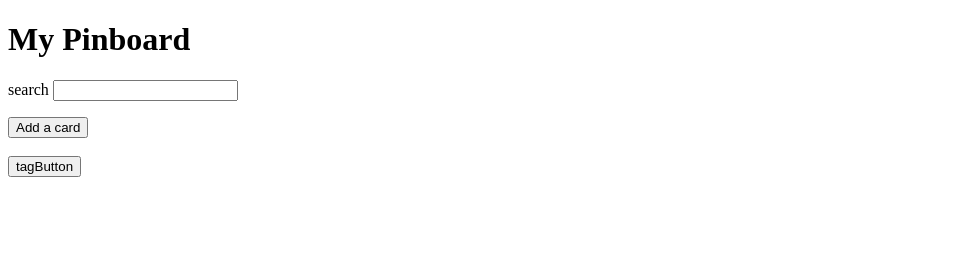
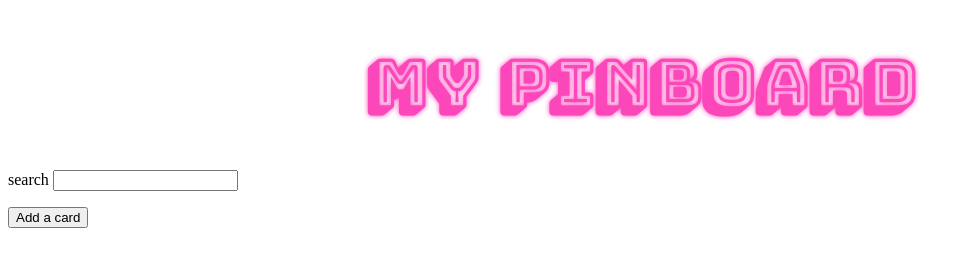
Before and after one commit to Maliceous/Pinboard, a plain HTML site: page index.html in a window 1280 px wide. Shown: the whole page, without its empty margins (0-974 px from the left). Drawn offline with Linux system fonts and the light colour scheme.

Commit message:
Change style of text

```diff
--- a/index.html
+++ b/index.html
@@ -2,15 +2,14 @@
 <html>
 
 <head>
-	<meta charset="utf-8">
-	<meta name="viewport" content="width=device-width">
-	<title>My Mood Board</title>
+  <meta charset="utf-8" />
+  <title>My Moodboard</title>
   <link rel="stylesheet" href="style.css" />
-    <link rel="preconnect" href="https://fonts.gstatic.com" />
-    <link
-      href="https://fonts.googleapis.com/css2?family=Bungee+Shade&family=Montserrat:wght@300&display=swap"
-      rel="stylesheet"
-    />
+  <link rel="preconnect" href="https://fonts.gstatic.com" />
+  <link
+    href="https://fonts.googleapis.com/css2?family=Bungee+Shade&family=Montserrat:wght@300&display=swap"
+    rel="stylesheet"
+  />
 </head>
 
 <body>
@@ -22,13 +21,6 @@
       <p class="searchResult"></p>
       <button class="newCardButton">Add a card</button>
     </div>
-    <div class="cardContainer">
-      <div class="card">
-        <img />
-        <div class="tagContainer">
-          <button class="tagButton">tagButton</button>
-        </div>
-      </div>
-    </div>
+    <div class="cardContainer" id="cardContainer"></div>
   </body>
 </html>
--- a/style.css
+++ b/style.css
@@ -1,3 +1,7 @@
-.center {
+h1 {
+  font-size: 4rem;
   text-align: center;
+  font-family: "Bungee Shade", cursive;
+  color: #fc47bb;
+  text-shadow: 0 0 5px #fc47bb;
 }
```
